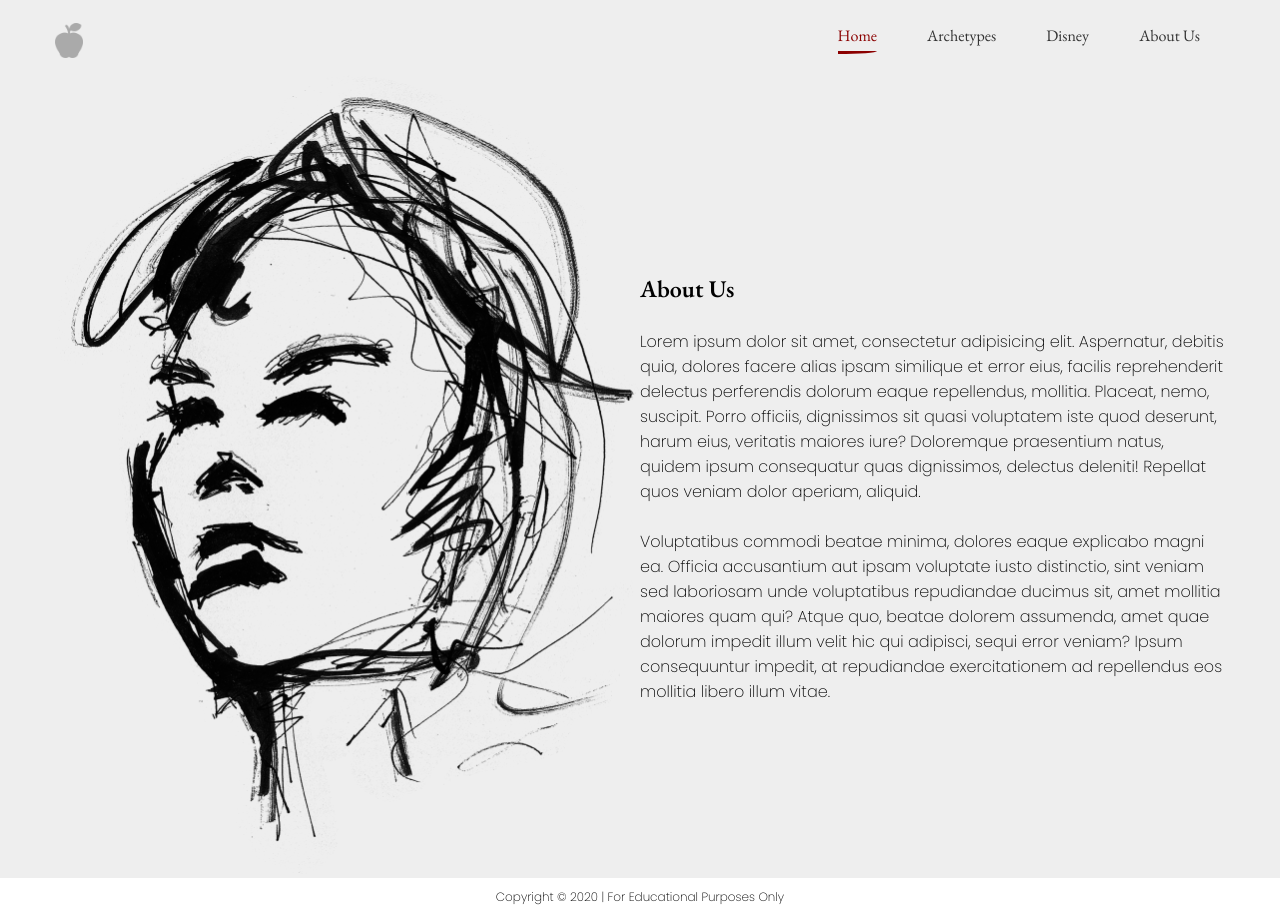
After one commit to mogspls/wia, a PHP site: page /about-us in a window 1280 px wide. The commit adds this page. Run offline with PHP 8.4, Linux system fonts and the light colour scheme; some libraries are stand-ins or nearby versions.

Commit message:
Finished EVERYTHING

```diff
--- /dev/null
+++ b/about-us.php
@@ -0,0 +1,30 @@
+<?php
+    $pagetitle = "About | Women in Animation";
+    include("inc/header.php");
+?>
+<script>
+    $("header nav ul li a[href=home]").addClass('active');
+</script>
+
+
+<main id="about-us">
+    <section style="background: #eee;">
+        <div class="container flex" style="align-items: center;">
+            <div style="flex: 1;">
+                <img src="assets/img/kisspng-face-visual-arts-sketch-impasto-5b52de231a0752.5865473015321574751066.png" alt="" style="width: 100%;">
+            </div>
+            <div style="flex: 1; margin: 50px 0px;">
+                <h1 style="padding: 25px 0px;">About Us</h1>
+                <p><span>Lorem ipsum dolor sit amet, consectetur adipisicing elit. Aspernatur, debitis quia, dolores facere alias ipsam similique et error eius, facilis reprehenderit delectus perferendis dolorum eaque repellendus, mollitia. Placeat, nemo, suscipit.</span>
+                <span>Porro officiis, dignissimos sit quasi voluptatem iste quod deserunt, harum eius, veritatis maiores iure? Doloremque praesentium natus, quidem ipsum consequatur quas dignissimos, delectus deleniti! Repellat quos veniam dolor aperiam, aliquid.</span>
+                <br>
+                <br>
+                <span>Voluptatibus commodi beatae minima, dolores eaque explicabo magni ea. Officia accusantium aut ipsam voluptate iusto distinctio, sint veniam sed laboriosam unde voluptatibus repudiandae ducimus sit, amet mollitia maiores quam qui?</span>
+                <span>Atque quo, beatae dolorem assumenda, amet quae dolorum impedit illum velit hic qui adipisci, sequi error veniam? Ipsum consequuntur impedit, at repudiandae exercitationem ad repellendus eos mollitia libero illum vitae.</span></p>
+            </div>
+        </div>
+    </section>
+</main>
+<?php
+    include('inc/footer.php');
+?>
--- a/assets/css/style.css
+++ b/assets/css/style.css
@@ -159,6 +159,23 @@ footer {
 .slider-2 { background: #ABCDEF }
 .slider-3 { background: #BE4ACD }
 .slider-4 { background: #fc4a1a }
+
+#modal {
+    position: fixed;
+    height: 100vh;
+    width: 100%;
+    background: rgba(0,0,0,0.5);
+    top: 0;
+    z-index: 9999999999;
+}
+#modal #iframe {
+    position: fixed;
+    top: 50%;
+    left: 50%;
+    transform: translate(-50%,-50%);
+    width: 50%;
+    height: 50%;
+}
 /* Media Queries */
 @media only screen and (max-width: 768px){
     header {
--- a/assets/js/script.js
+++ b/assets/js/script.js
@@ -2,6 +2,11 @@ $(document).ready(function(){
     var scene = document.getElementById("scene");
     var parallaxInstance = new Parallax(scene);
 
-
-    // Initiate Slick.JS (The Slider)
+    // The Modal
+    $("a#openVideo").on('click', function(){
+        $("#modal").fadeToggle();
+    });
+    $("#modal").on('click', function(){
+        $(this).fadeToggle();
+    });
 })
--- a/inc/header.php
+++ b/inc/header.php
@@ -13,17 +13,13 @@
     <script src="assets/js/script.js"></script>
 </head>
 <body>
+    <div style="position: relative; height: 75px;">
         <header>
             <div class="container" style=" display: flex; align-items: center; flex: 1;">
                 <div style="display: flex; justify-content: flex-start; align-items: center;">
                     <a href="home">
                         <img src="assets/img/foreground-04.png" alt="" style="height: 35px;">
                     </a>
-            </div>
-            <div id="navbar">
-                <span></span>
-                <span></span>
-                <span></span>
                 </div>
                 <nav>
                     <ul>
@@ -35,3 +31,4 @@
                 </nav>
             </div>
         </header>
+    </div>
```
Also changed, not shown: index.php (+6 -1 lines), assets/img/kisspng-face-visual-arts-sketch-impasto-5b52de231a0752.5865473015321574751066.png (added), assets/img/pngtree-abstract-girl-face-continuous-one-line-drawing-minimalism-design-isolated-on-png-image_1602937.jpg (added). Lines whose indentation alone changed are shown as unchanged.
